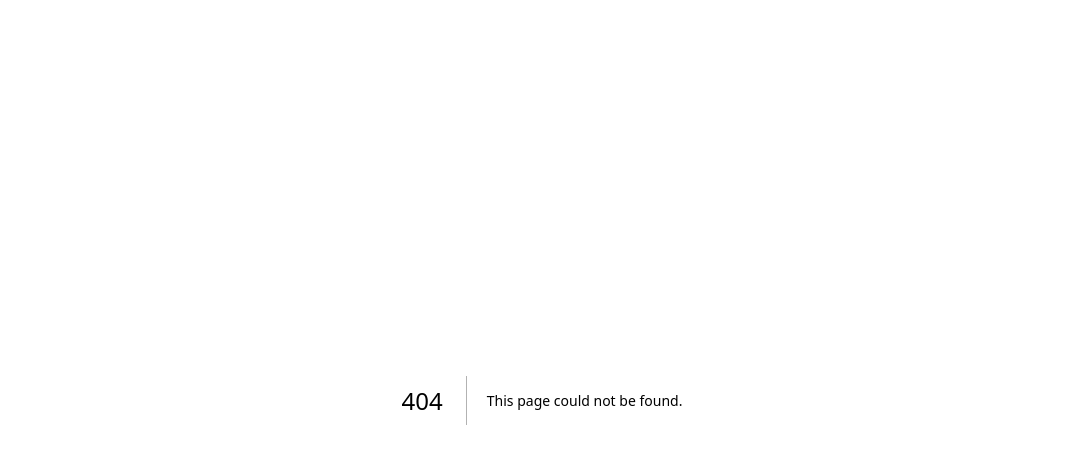
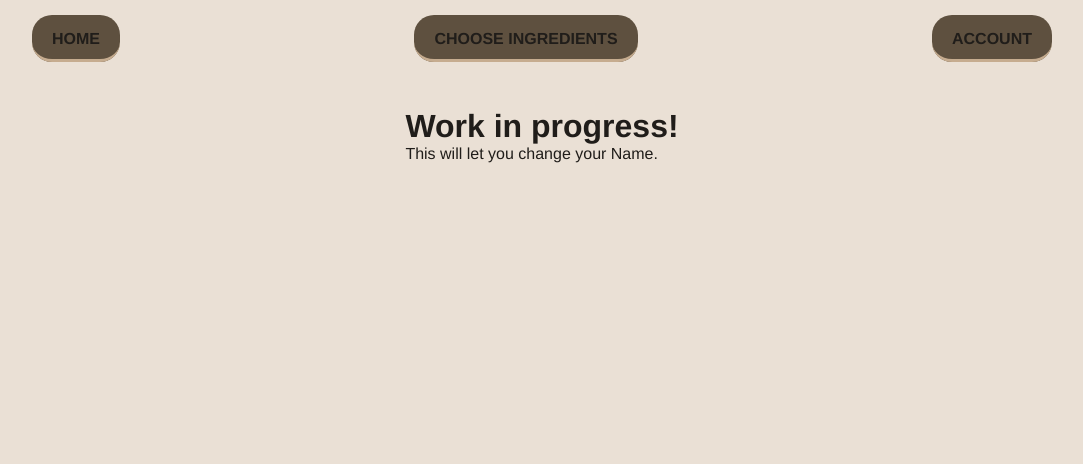
Before and after one commit to IuliiaBazhutina/Pizza_Order_App, a Next.js app: page /account in a window 1280 px wide. Before the commit this address had no page. Shown: the top 464 px of the page, without its empty margins (98-1181 px from the left). Built offline with nearby package versions, Linux system fonts and the light colour scheme.

Commit message:
improved page formatting and total display

```diff
--- /dev/null
+++ b/components/Nav.js
@@ -0,0 +1,22 @@
+import Link from "next/link";
+import styles from "@/styles/Nav.module.css";
+
+const Nav = () => {
+  return (
+    <nav className={styles.header}>
+      <div>
+        <Link href="/">
+          <span>Home</span>
+        </Link>
+        <Link href="./ingredients">
+          <span>Choose ingredients</span>
+        </Link>
+        <Link href="./account">
+          <span>Account</span>
+        </Link>
+      </div>
+    </nav>
+  );
+};
+
+export default Nav;
--- a/pages/_app.js
+++ b/pages/_app.js
@@ -1,10 +1,15 @@
 import "@/styles/globals.css";
 import { UserContext } from "@/components/form_login";
+import Nav from "@/components/Nav";
+import styles from "@/styles/Page.module.css";
 
 export default function App({ Component, pageProps }) {
   return (
     <UserContext>
-      <Component {...pageProps} />
+      <Nav />
+      <div className={styles.wrapper}>
+        <Component {...pageProps} />
+      </div>
     </UserContext>
   );
 }
--- /dev/null
+++ b/pages/account.js
@@ -0,0 +1,10 @@
+export default function Account() {
+  return (
+    <>
+      <div>
+        <h1>Work in progress!</h1>
+        <p>This will let you change your Name.</p>
+      </div>
+    </>
+  );
+}
--- a/pages/index.js
+++ b/pages/index.js
@@ -1,13 +1,8 @@
 import LogIn from "@/components/form_login";
-import Link from "next/link";
-import styles from "@/styles/Nav.module.css";
 
 export default function Home() {
   return (
     <>
-      <nav className={styles.header}>
-        <Link href="./ingredients">Choose ingredients</Link>
-      </nav>
       <div>
         <LogIn />
       </div>
--- a/styles/Login.module.css
+++ b/styles/Login.module.css
@@ -1,11 +1,4 @@
 .wrapper {
-  margin: 30px auto;
-  width: 100%;
-  display: flex;
-  justify-content: center;
-  align-items: center;
-  height: 100%;
-  flex-direction: column;
 }
 .login {
   display: grid;
--- a/styles/Nav.module.css
+++ b/styles/Nav.module.css
@@ -1,12 +1,32 @@
 .header {
-  padding: 5px 10px;
+  padding: 30px 50px;
   color: var(--lightest);
-  padding: 30px;
   background-color: var(--lightest);
   color: var(--foreground);
   font-weight: bolder;
   text-transform: uppercase;
+
+  width: 100%;
 }
+.header div {
+  max-width: 1020px;
+  display: flex;
+  justify-content: space-between;
+  margin: 0 auto;
+}
+
+.header span {
+  padding: 12px 20px;
+  background-color: var(--medium);
+  border-bottom: 3px solid var(--light);
+  border-top: 3px solid transparent;
+  border-radius: 20px;
+}
+
 .header span:hover {
-  text-decoration: underline;
+  border-bottom: 3px solid var(--dark);
 }
+.header span:active {
+  border-top: 3px none;
+  border-bottom: 3px solid var(--medium);
+}
--- /dev/null
+++ b/styles/Page.module.css
@@ -0,0 +1,9 @@
+.wrapper {
+  margin: 30px auto;
+  width: 100%;
+  display: flex;
+  justify-content: center;
+  align-items: center;
+  height: 100%;
+  flex-direction: column;
+}
--- a/styles/globals.css
+++ b/styles/globals.css
@@ -50,7 +50,15 @@ a {
   color: inherit;
   text-decoration: none;
 }
-
+.wrapper {
+  margin: 30px auto;
+  width: 100%;
+  display: flex;
+  justify-content: center;
+  align-items: center;
+  height: 100%;
+  flex-direction: column;
+}
 @media (prefers-color-scheme: dark) {
   html {
     color-scheme: dark;
```
Also changed, not shown: components/list.js (+8 -13 lines), pages/checkout.js (added, +10 -0 lines), pages/ingredients.js (+6 -10 lines), styles/List.module.css (+27 -10 lines).
